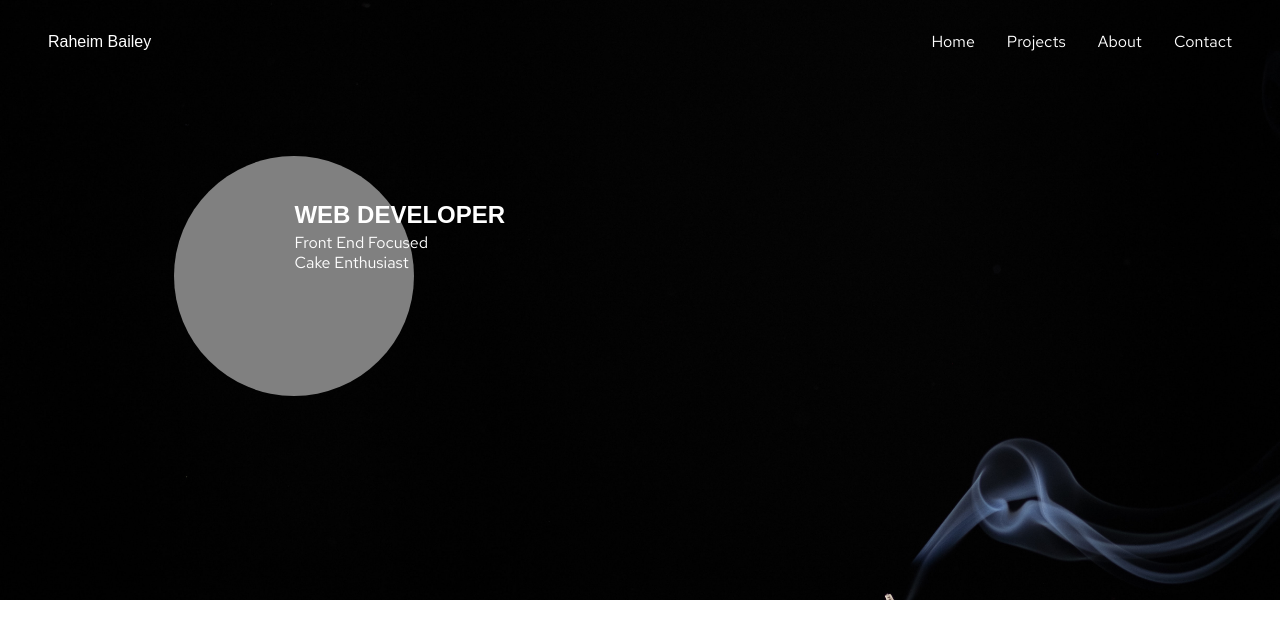
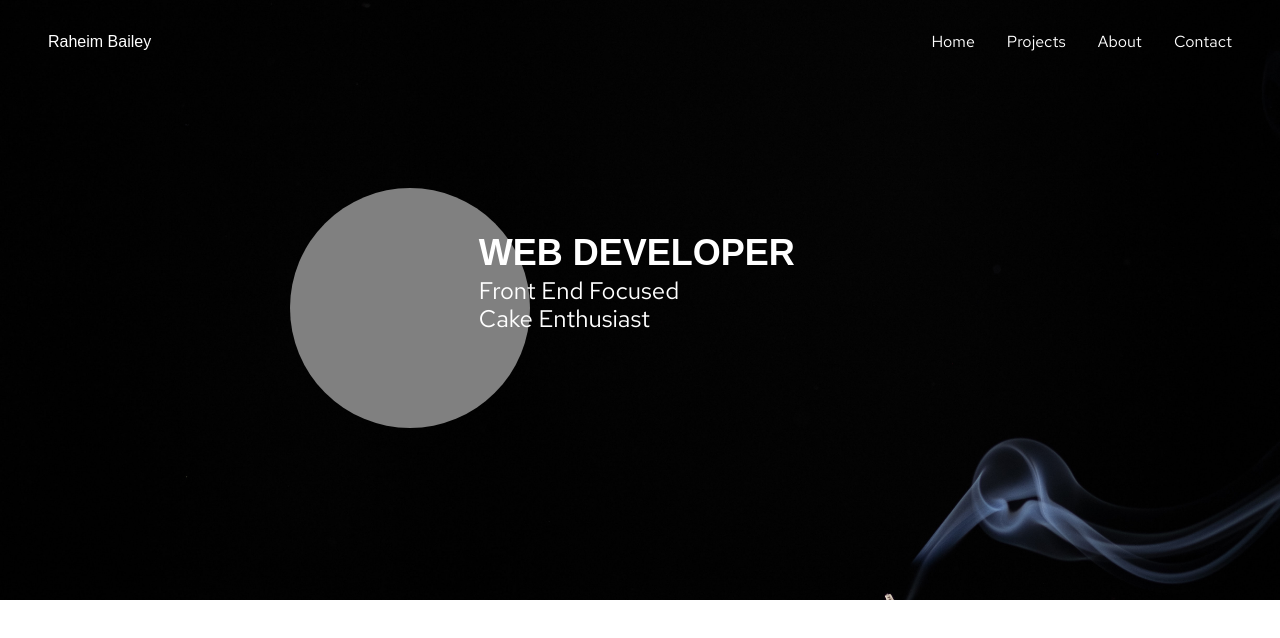
Before and after one commit to ramsers/portfolio-2, a React (Create React App) app: page / in a window 1280 px wide. Shown: the top 638 px of the page. Built offline with nearby package versions, Linux system fonts and the light colour scheme; a web font is replaced by a local one.

Commit message:
add hero tablet styles, begin desktop styles

```diff
--- a/src/Hero/Hero.scss
+++ b/src/Hero/Hero.scss
@@ -8,6 +8,9 @@
     background-size: cover;
     @include tablet {
         height: 75vh;
+    }
+    @include desktop-small {
+        height:100vh;
     }
     &__ctn {
         @include sizing(100%, 90%);
@@ -25,6 +28,13 @@
         position: absolute;
         top:33%;
         left: 20%;
+        @include tablet {
+            left: 36%;
+        }
+        @include desktop-small {
+            top: 30%;
+            left: 35%;
+        }
     }
     &__circle {
         @include sizing(125px, 125px);
@@ -33,6 +43,10 @@
         margin-left: -60%;
         @include tablet {
             @include sizing(240px, 240px);
+            margin-left: -40%;
+        }
+        @include desktop-small {
+            @include sizing(300px, 300px);
         }
     }
     &__head {
@@ -41,10 +55,24 @@
         font-weight: bold;
         text-transform: uppercase;
         padding-bottom: $rem-8;
+        @include tablet {
+            font-size: $rem-36;
+        }
+        @include desktop-small {
+            font-size: 3.25rem;
+            padding-bottom: $rem-24;
+        }
     }
     &__sub-head {
         color: #fff;
         padding-bottom: $rem-4;
         font-family: 'Red Hat Text', sans-serif;
+        @include tablet {
+            font-size: $rem-24;
+        }
+        @include desktop-small {
+            font-size: $rem-32;
+            padding-bottom: $rem-16;
+        }
     }
 }
--- a/src/Nav/Nav.scss
+++ b/src/Nav/Nav.scss
@@ -11,9 +11,11 @@
     }
     @include desktop-small {
         padding: $rem-24 $rem-48 0 $rem-48;
+        margin-bottom: $rem-32;
     }
     @include desktop {
         padding: $rem-24 $rem-48 0 $rem-48;
+        margin-bottom: $rem-32;
     }
     &__logo {
         font-family: 'Cantarell', sans-serif;
```
